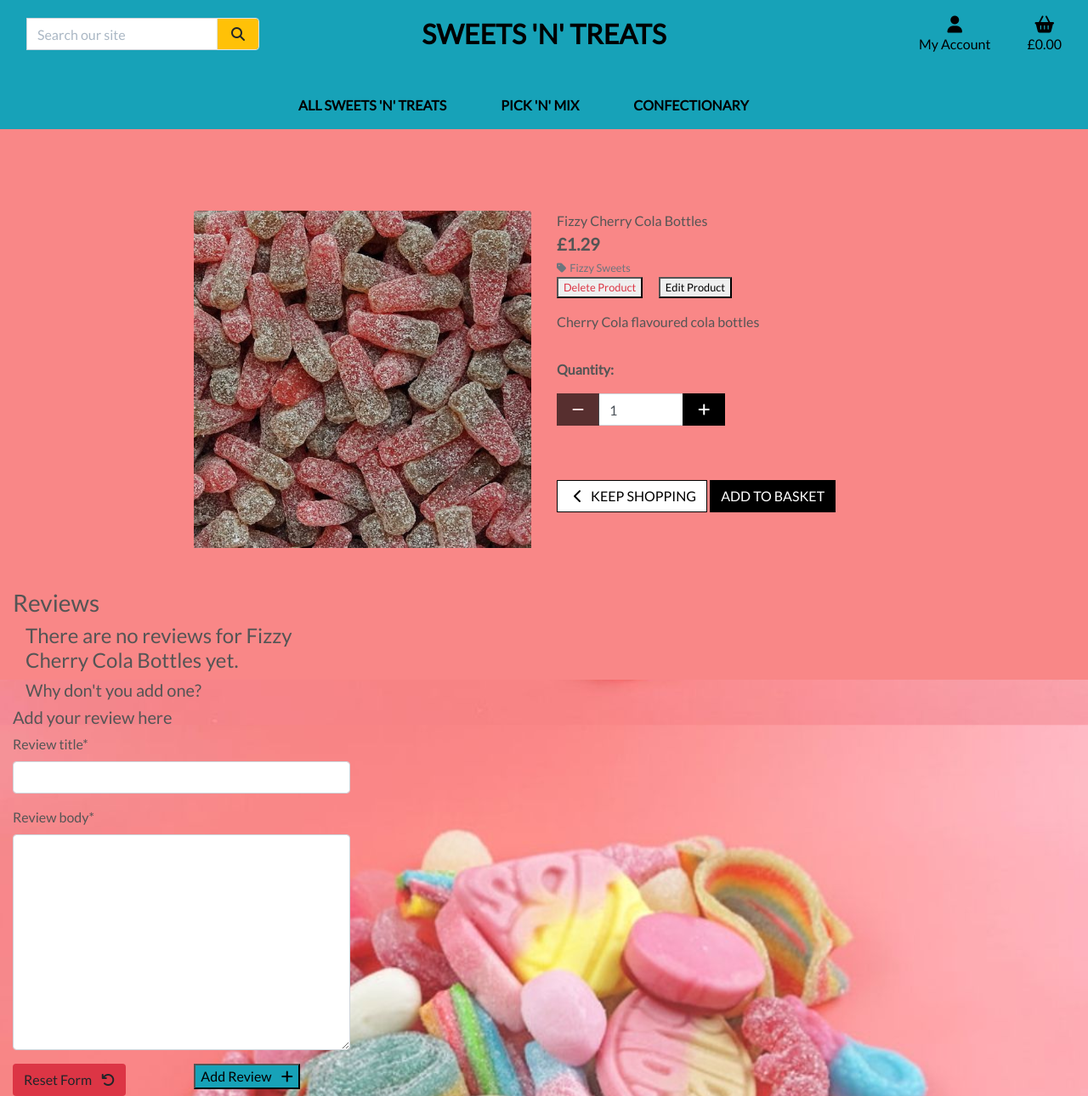
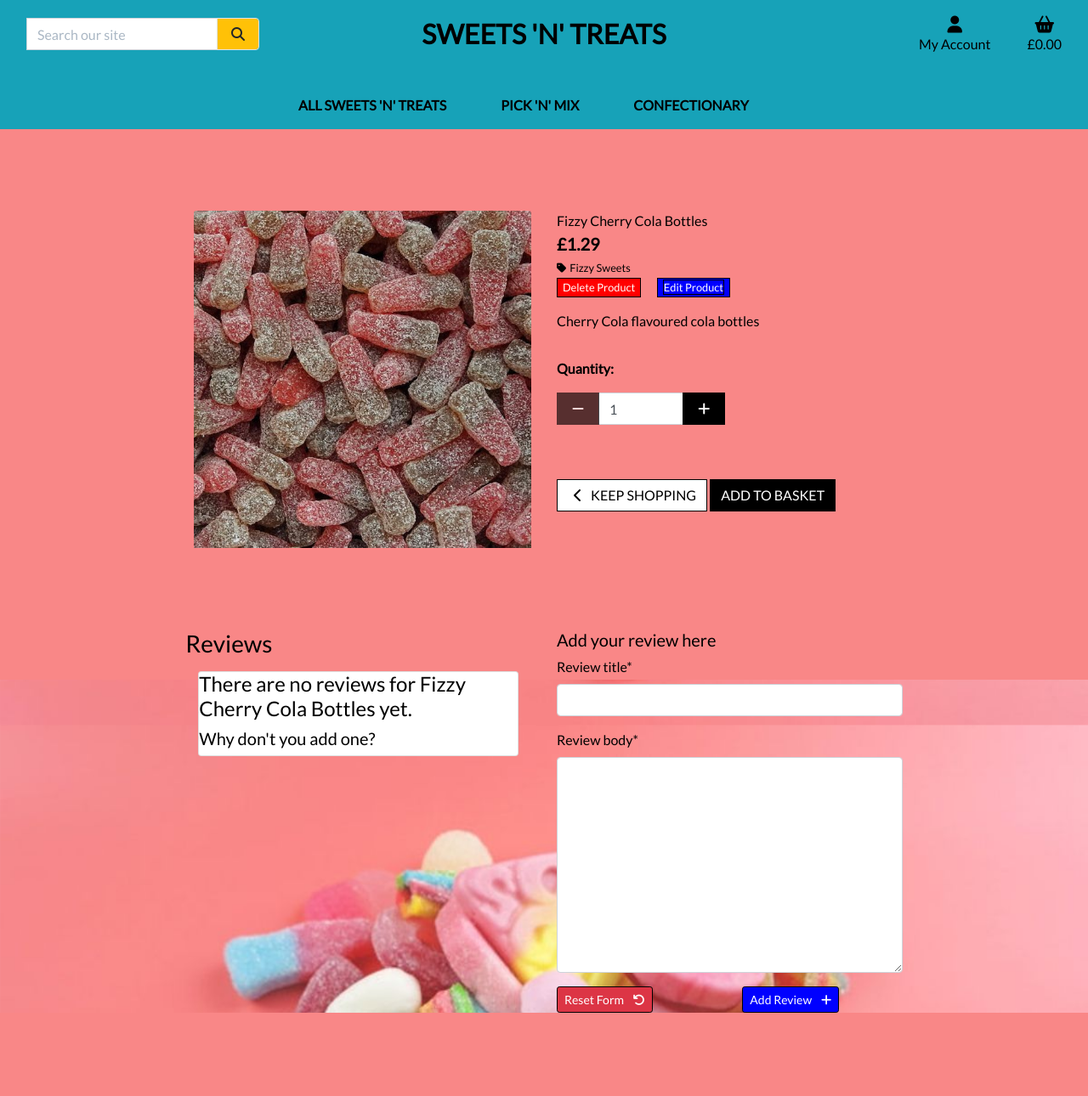
Before and after one commit to mgreenberry/MS4-sweetsntreats, a Django app: page /products/7/ in a window 1280 px wide. Shown: the whole page at 85% size. After the commit the page ends 1192 px from the top, so only its background shows below. Run offline with Django 3.2, Linux system fonts and the light colour scheme; a user stored in the database is signed in; data comes from the database, SQL or seed files in the repository; both versions use the stored data as it was after the commit; data that the repository does not hold is empty; some libraries are stand-ins or nearby versions.

Commit message:
amended css for all pages

```diff
--- a/products/templates/products/edit_review.html
+++ b/products/templates/products/edit_review.html
@@ -10,6 +10,7 @@
 {% endblock %}
 
 {% block content %}
+<div class="container">
     <form action="{% url 'edit_review' product.id review.id %}" enctype="multipart/form-data" method="POST">
         {% csrf_token %}
         <div class="row">
@@ -19,13 +20,14 @@
         </div>
         <div class="row">
             <div class="col-6 ">
-            <button type="reset" class="btn bg-danger">
+                <button type="reset" class="delete-button btn-sm">
                     Reset Form <i class="fas fa-undo ml-2"></i>
                 </button>
             </div>
             <div class="col-6">
-            <button class="button bg-info" type="submit">Edit Review <i class="fas fa-plus ml-2"></i></button>
+                <button class="btn-sml edit-button" type="submit">Edit Review <i class="fas fa-plus ml-2"></i></button>
             </div>
         </div>
     </form>
+</div>
 {% endblock %}
--- a/products/templates/products/product_detail.html
+++ b/products/templates/products/product_detail.html
@@ -26,13 +26,13 @@
                     {% endif %}
                 </div>
             </div>
-            <div class="col-12 col-md-6 col-lg-4">
+            <div class="text-black col-12 col-md-6 col-lg-4">
                 <div class="product-details-container mb-5 mt-md-5">
                     <p class="mb-0">{{ product.name }}</p>
                     <p class="lead mb-0 text-left font-weight-bold">£{{ product.price }}</p>
                     {% if product.category %}
                     <p class="small mt-1 mb-0">
-                        <a class="text-muted" href="{% url 'products' %}?category={{ product.category.name }}">
+                        <a class="text-black" href="{% url 'products' %}?category={{ product.category.name }}">
                             <i class="fas fa-tag mr-1"></i>{{ product.category.friendly_name }}
                         </a>
                     </p>
@@ -41,7 +41,7 @@
                     {% if request.user.is_superuser %}
                         <!-- Trigger/Open The Modal -->
                         <small>
-                            <button class="text-danger" id="myBtn">Delete Product</button>
+                            <button class="delete-button text-danger" id="myBtn">Delete Product</button>
                         </small>
                         <!-- The Modal -->
                         <div id="myModal" class="modal">
@@ -50,13 +50,13 @@
                                 <span class="close">&times;</span>
                                 <p>Are you sure you want to delete this item?</p>
                                 <div>
-                                    <a class="text-danger" href="{% url 'delete_product' product.id %}"><button class="text-danger">Delete Product</button></a>
-                                    <a class="text-info" href="{% url 'product_detail' product.id %}"><button class="text-info">Cancel</button></a>
+                                    <a class="text-danger" href="{% url 'delete_product' product.id %}"><button class=" delete-button text-danger">Delete Product</button></a>
+                                    <a class="text-info" href="{% url 'product_detail' product.id %}"><button class="edit-button text-info">Cancel</button></a>
                                 </div>
                             </div>
                         </div>
                         <small class="ml-3">
-                            <button href="{% url 'edit_product' product.id %}">Edit Product</button>
+                            <button class="edit-button"><a class="edit-button" href="{% url 'edit_product' product.id %}">Edit Product</a></button>
                         </small>
                     {% endif %}
 
@@ -107,45 +107,46 @@
                 </div>
             </div>
         </div>
+    </div>
+    <div class="product-details-container mb-5 mt-md-5 text-black">
         <div class="row">
-            <div class="col-12 col-md-6 col-lg-4">
+            <div class="col-12 col-md-6 col-lg-4 offset-lg-2">
                 <h3>Reviews</h3>
                 {% if reviews %}
                     {% for review in product.reviews.all %}
-                        <div class="col-6">
+                        <div class="card">
                             <h4>{{ review.review_title }}</h4>
-                        </div>
-                        <div class="card">
                             <p>{{ review.review_body }}</p>
                             <p>{{ review.author }}</p>
                             <p>{{ review.date_added }}</p>
                         </div>
                         {% if user == review.author %}
-                        <a href="{% url 'edit_review' product.id review.id %}">Edit Review</a>
-
+                        <div class="row">
+                            <div class="col-6">
+                                <button class="edit-button btn-sm"><a class="edit-button" href="{% url 'edit_review' product.id review.id %}">Edit Review</a></button>
+                            </div>
+                            <div class="col-6">
                                 <form action="{% url 'delete_review' product.id review.id %}" method="POST">
                                     {% csrf_token %}
-                            <div class="row">
-                                <div class="col-6">
-                                    <button class="button bg-warning" type="submit">Delete Review <i class="fas fa-plus ml-2"></i></button>
+                                    <button class="delete-button btn-sm" type="submit">Delete Review</button>
+                                </form>
                             </div>
+
                         </div>
-                        </form>
                         {% endif %}
                     {% endfor %}
                 {% else %}
                     <div class="col">
-                            <h4 class="">There are no reviews for {{ product.name }} yet.</h4>
+                        <div class="card">
+                            <h4>There are no reviews for {{ product.name }} yet.</h4>
                             <h5 class="">Why don't you add one?</h5>
+                        </div>
                     </div>
                 {% endif %}
             </div>
-        </div>
-
             {% if user.is_authenticated %}
-        <div class="row">
-            <div class="col-4">
-                <h5 class="">Add your review here</h5>
+            <div class="col-12 col-md-6 col-lg-4 offset-lg">
+                <h5>Add your review here</h5>
                 <form action="{% url 'add_review' product.id %}" method="POST">
                     {% csrf_token %}
                     <div class="row">
@@ -154,13 +155,13 @@
                         </div>
                     </div>
                     <div class="row">
-                        <div class="col-6 ">
-                            <button type="reset" class="btn bg-danger">
+                        <div class="col-6">
+                            <button type="reset" class="delete-button btn-sm bg-danger">
                                 Reset Form <i class="fas fa-undo ml-2"></i>
                             </button>
                         </div>
                         <div class="col-6">
-                            <button class="button bg-info" type="submit">Add Review <i class="fas fa-plus ml-2"></i></button>
+                            <button class="button edit-button btn-sm" type="submit">Add Review <i class="fas fa-plus ml-2"></i></button>
                         </div>
                     </div>
                 </form>
--- a/static/css/base.css
+++ b/static/css/base.css
@@ -171,6 +127,23 @@ https://www.w3schools.com/howto/howto_css_modals.asp */
 .btn-black:focus {
     background: #222;
     color: white;
+}
+
+.edit-button {
+    color: white !important;
+    background-color: blue;
+    border: 1px solid black;
+}
+
+.delete-button {
+    color: white !important;
+    background-color: red;
+    border: 1px solid black;
+}
+
+.card {
+margin-bottom: 1rem !important;
+margin-top: 1rem !important;
 }
 
 .text-black {
```
Also changed, not shown: other parts of static/css/base.css (+3 -47 lines), home/templates/home/index.html (+8 -31 lines), db.sqlite3. Lines whose indentation alone changed are shown as unchanged.
